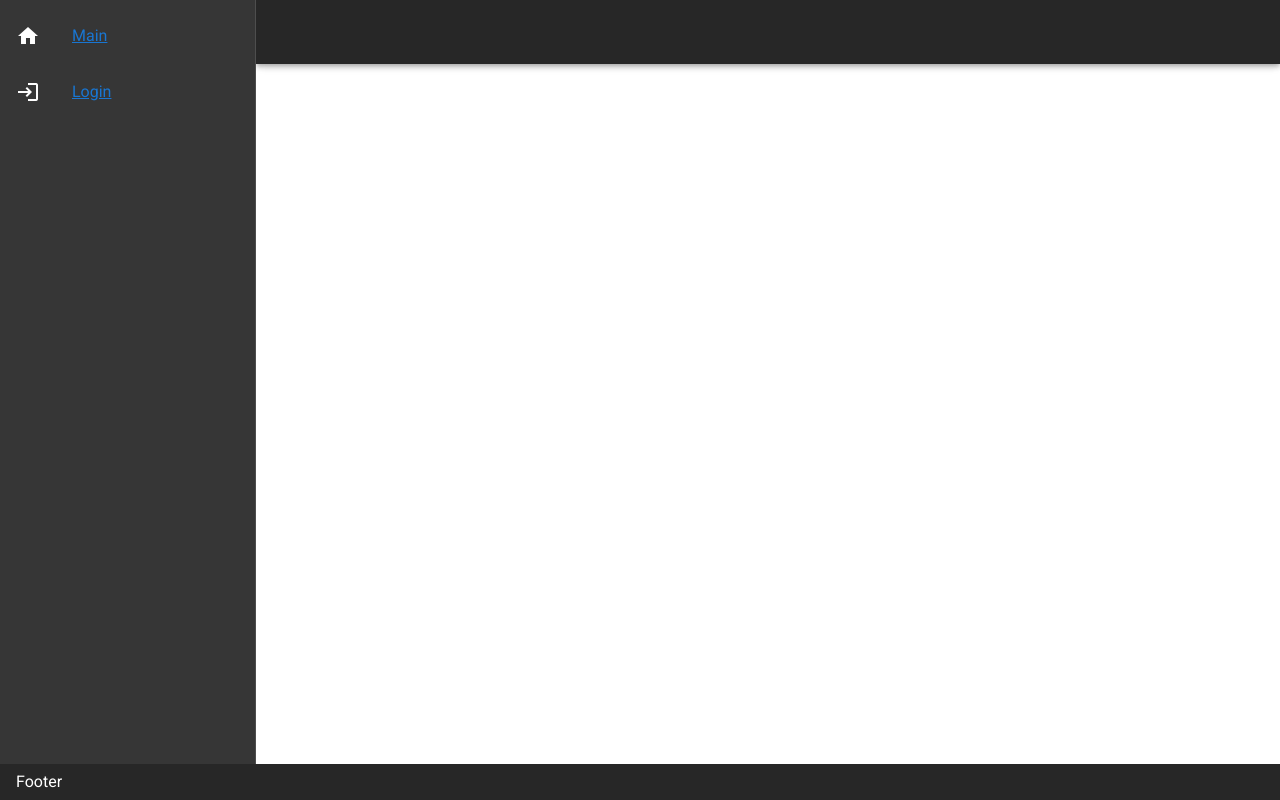
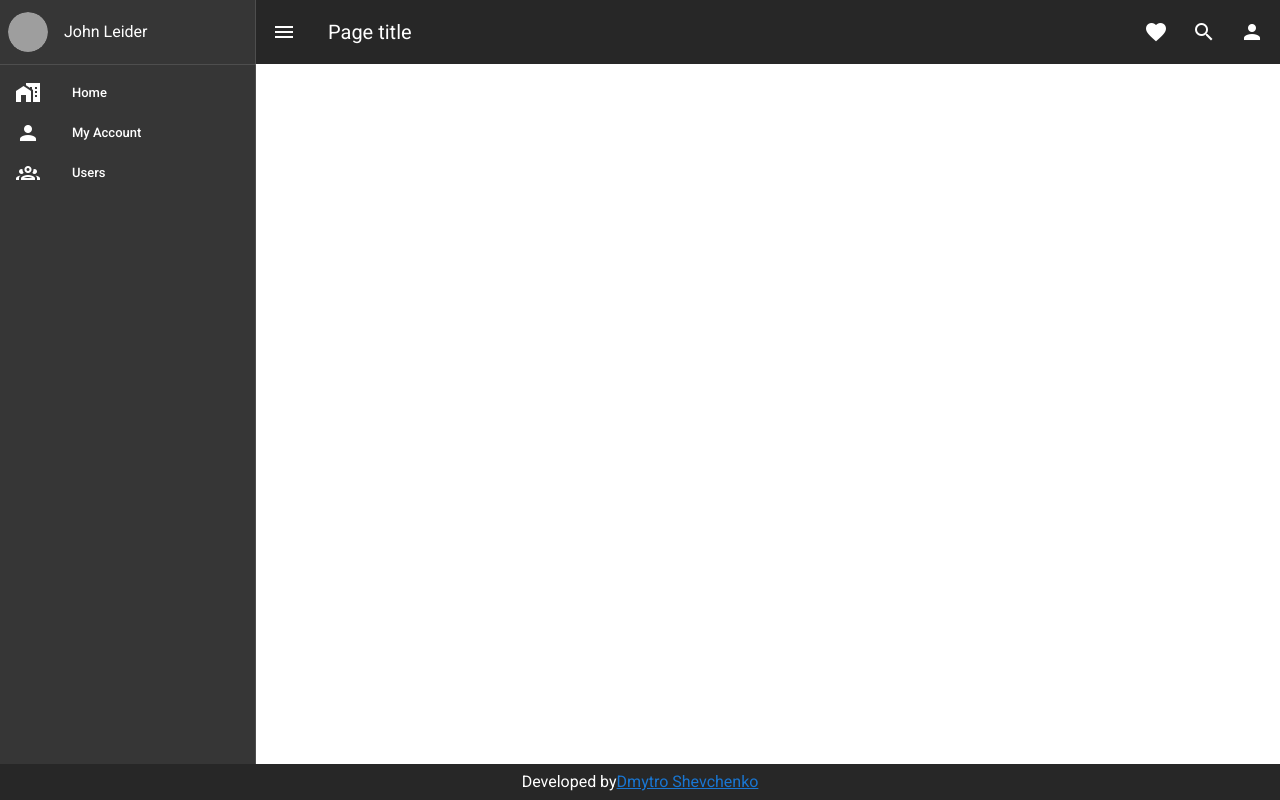
Before and after one commit to shevchenkodim/syms_workers, a Vue app in the folder frontend/: page / in a window 1280 px wide. Built offline with nearby package versions, Linux system fonts and the light colour scheme; grey boxes are pictures that could not be loaded.

Commit message:
Main page by vuetifyjs

```diff
--- a/frontend/src/App.vue
+++ b/frontend/src/App.vue
@@ -1,12 +1,180 @@
 <template>
   <v-app>
-    <router-view></router-view>
+    <div>
+      <v-navigation-drawer
+        app
+        dark
+        permanent
+      >
+        <v-list-item class="px-2 py-1">
+          <v-list-item-avatar>
+            <v-img src="https://randomuser.me/api/portraits/men/85.jpg"></v-img>
+          </v-list-item-avatar>
+
+          <v-list-item-title>John Leider</v-list-item-title>
+        </v-list-item>
+
+        <v-divider></v-divider>
+
+        <v-list dense>
+          <v-list-item
+            v-for="item in items"
+            :key="item.title"
+            link
+          >
+            <v-list-item-icon>
+              <v-icon>{{ item.icon }}</v-icon>
+            </v-list-item-icon>
+
+            <v-list-item-content>
+              <v-list-item-title>{{ item.title }}</v-list-item-title>
+            </v-list-item-content>
+          </v-list-item>
+        </v-list>
+      </v-navigation-drawer>
+    </div>
+    <v-app-bar
+      app
+      elevate-on-scroll
+      dark
+      height="64"
+    >
+      <v-app-bar-nav-icon></v-app-bar-nav-icon>
+
+      <v-toolbar-title>Page title</v-toolbar-title>
+
+      <v-spacer></v-spacer>
+
+      <v-btn icon>
+        <v-icon>mdi-heart</v-icon>
+      </v-btn>
+
+      <v-btn icon>
+        <v-icon>mdi-magnify</v-icon>
+      </v-btn>
+
+      <v-menu
+        v-model="menu"
+        :close-on-content-click="false"
+        :nudge-width="200"
+        offset-x
+        bottom
+      >
+        <template v-slot:activator="{ on, attrs }">
+          <v-btn
+            icon
+            dark
+            v-bind="attrs"
+            v-on="on"
+          >
+            <v-icon>mdi-account</v-icon>
+          </v-btn>
+        </template>
+
+        <v-card>
+          <v-list>
+            <v-list-item>
+              <v-list-item-avatar>
+                <img
+                  src="https://cdn.vuetifyjs.com/images/john.jpg"
+                  alt="John"
+                >
+              </v-list-item-avatar>
+
+              <v-list-item-content>
+                <v-list-item-title>John Leider</v-list-item-title>
+                <v-list-item-subtitle>Founder of Vuetify</v-list-item-subtitle>
+              </v-list-item-content>
+
+              <v-list-item-action>
+                <v-btn
+                  :class="fav ? 'red--text' : ''"
+                  icon
+                  @click="fav = !fav"
+                >
+                  <v-icon>mdi-heart</v-icon>
+                </v-btn>
+              </v-list-item-action>
+            </v-list-item>
+          </v-list>
+
+          <v-divider></v-divider>
+
+          <v-list>
+            <v-list-item>
+              <v-list-item-action>
+                <v-switch
+                  v-model="message"
+                  color="purple"
+                ></v-switch>
+              </v-list-item-action>
+              <v-list-item-title>Enable messages</v-list-item-title>
+            </v-list-item>
+
+            <v-list-item>
+              <v-list-item-action>
+                <v-switch
+                  v-model="hints"
+                  color="purple"
+                ></v-switch>
+              </v-list-item-action>
+              <v-list-item-title>Enable hints</v-list-item-title>
+            </v-list-item>
+          </v-list>
+
+          <v-card-actions>
+            <v-spacer></v-spacer>
+
+            <v-btn
+              text
+              @click="menu = false"
+            >
+              Cancel
+            </v-btn>
+            <v-btn
+              color="primary"
+              text
+              @click="menu = false"
+            >
+              Save
+            </v-btn>
+          </v-card-actions>
+        </v-card>
+      </v-menu>
+
+    </v-app-bar>
+
+    <v-main>
+      <v-container fluid></v-container>
+    </v-main>
+
+    <v-footer app dark class="d-flex justify-center">
+        Developed by
+        <a href="https://www.instagram.com/dima_shevchenko99/">
+          Dmytro Shevchenko
+        </a>
+    </v-footer>
   </v-app>
 </template>
 
 <script>
 export default {
   name: 'App',
-  data: () => ({})
+  data: () => ({
+    drawer: true,
+    items: [
+      { title: 'Home', icon: 'mdi-home-city' },
+      { title: 'My Account', icon: 'mdi-account' },
+      { title: 'Users', icon: 'mdi-account-group-outline' }
+    ],
+    mini: true,
+    fav: true,
+    menu: false,
+    message: false,
+    hints: true
+  })
 }
 </script>
+
+<style>
+</style>
```
Also changed, not shown: 1 other file (tests, documents, lock files or other folders).
